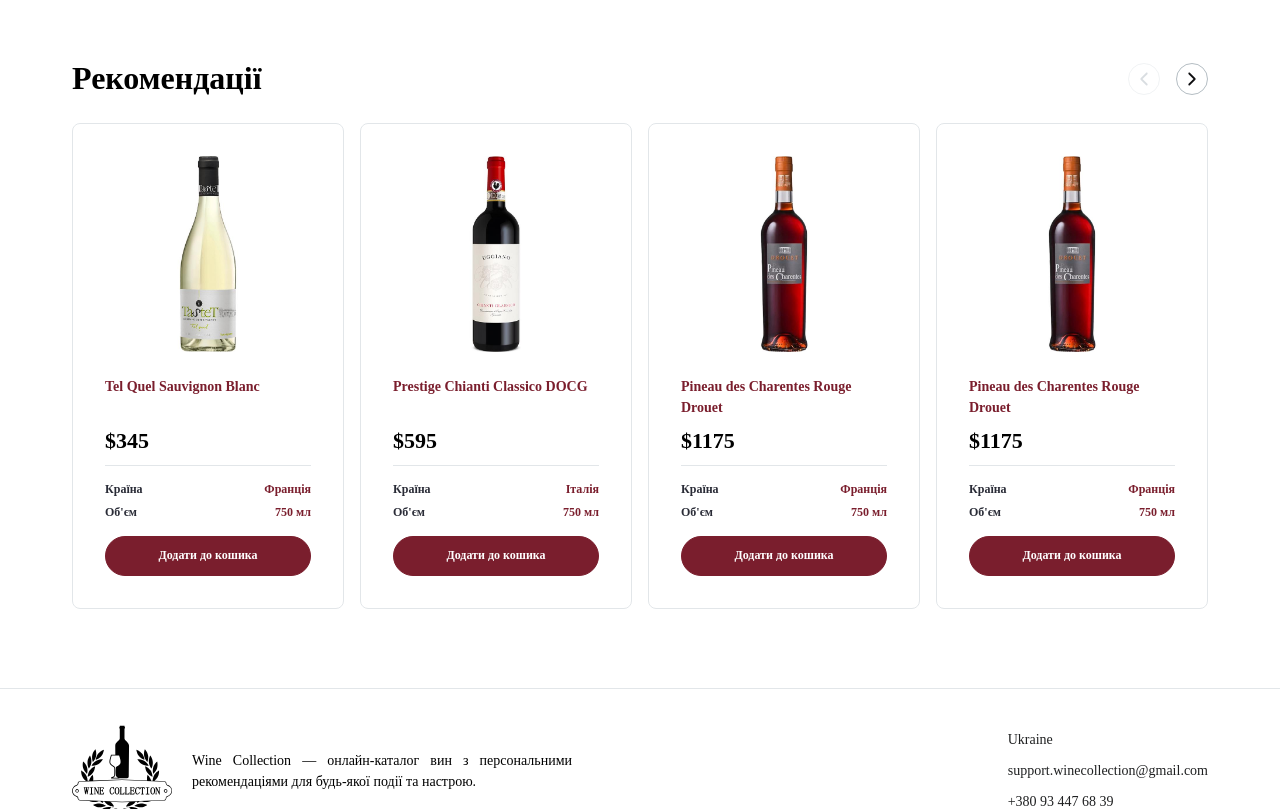
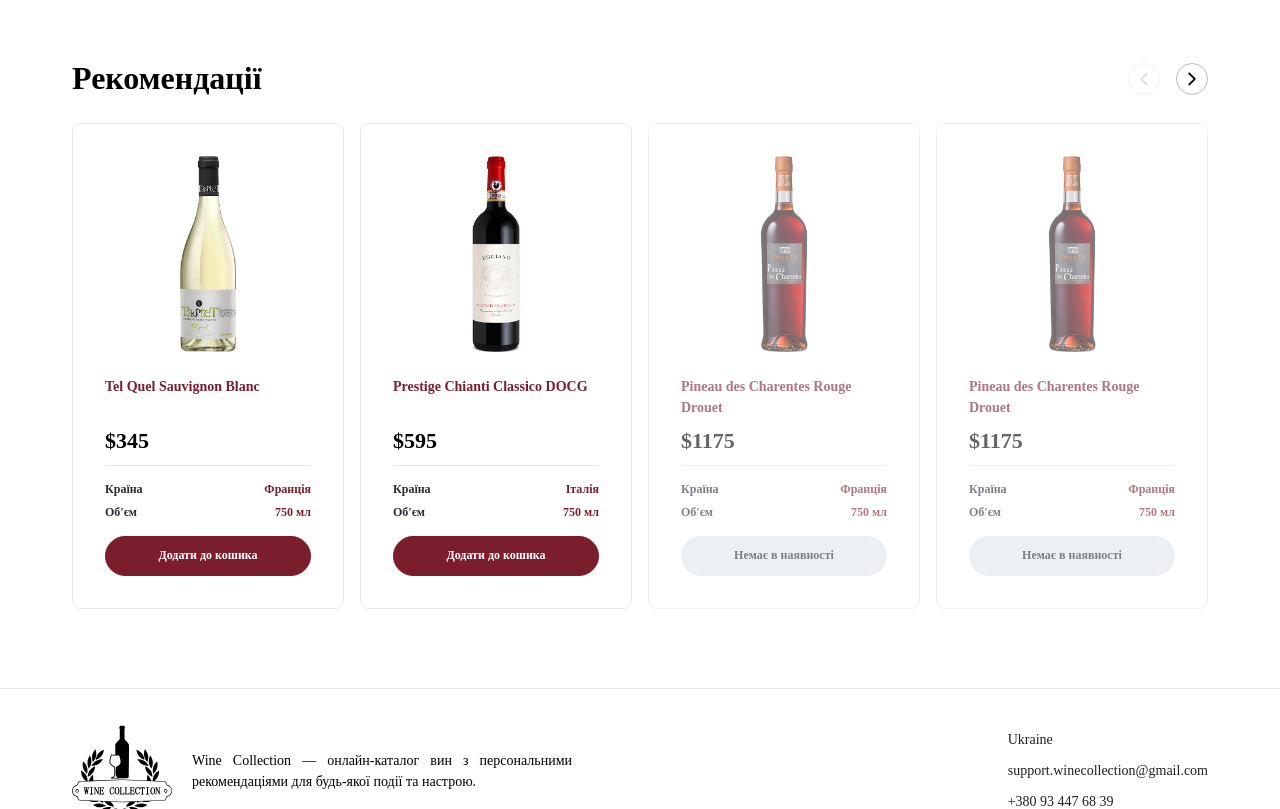
Before and after one commit to VitaliySemeniv/wine-collection-frontend, a React (Vite) app: page /wines/1 in a window 1280 px wide. Shown: the part 720-1529 px from the top of the page. Built offline with nearby package versions, Linux system fonts and the light colour scheme.

Commit message:
style: add disabled styles for out-of-stock products

```diff
--- a/src/modules/ProductDetailsPage/ProductDetailsPage.module.scss
+++ b/src/modules/ProductDetailsPage/ProductDetailsPage.module.scss
@@ -124,6 +124,13 @@
       background-color: $page-bg-color;
       color: $accent-color;
       border: 1px solid $accent-color;
+    }
+
+    &:disabled {
+      background-color: $gray-elements-color;
+      border-color: $gray-elements-color;
+      color: $gray-secondary-color;
+      cursor: not-allowed;
     }
   }
 
--- a/src/modules/ProductDetailsPage/ProductDetailsPage.tsx
+++ b/src/modules/ProductDetailsPage/ProductDetailsPage.tsx
@@ -34,6 +34,8 @@
   if (!product) {
     return <p>Товар не знайдено</p>;
   }
+
+  const isAvailable = product.inStock;
 
   return (
     <section className={styles['product-details']}>
@@ -84,7 +86,9 @@
                     </div>
                   </div>
 
-                  <button className={styles['product-details__button']}>Додати до кошика</button>
+                  <button className={styles['product-details__button']} disabled={!isAvailable}>
+                    {isAvailable ? 'Додати до кошика' : 'Немає в наявності'}
+                  </button>
                 </div>
               </div>
 
--- a/src/modules/shared/components/ProductCard/ProductCard.module.scss
+++ b/src/modules/shared/components/ProductCard/ProductCard.module.scss
@@ -142,5 +142,16 @@
       color: $accent-color;
       border: 1px solid $accent-color;
     }
+
+    &:disabled {
+      background-color: $gray-elements-color;
+      border-color: $gray-elements-color;
+      color: $gray-secondary-color;
+      cursor: not-allowed;
+    }
   }
 }
+
+.product-card[data-out-of-stock='true'] {
+  opacity: 0.6;
+}
--- a/src/modules/shared/components/ProductCard/ProductCard.tsx
+++ b/src/modules/shared/components/ProductCard/ProductCard.tsx
@@ -10,8 +10,10 @@
 };
 
 export const ProductCard: FC<Props> = ({ product }) => {
+  const isAvailable = product.inStock;
+
   return (
-    <article className={styles['product-card']}>
+    <article className={styles['product-card']} data-out-of-stock={!isAvailable}>
       <div className={styles['product-card__container']}>
         <Link to={`/wines/${product.id}`} className={styles['product-card__link']}>
           <img className={styles['product-card__image']} src={product.image} alt={product.name} />
@@ -41,7 +43,9 @@
           </div>
         </div>
 
-        <button className={styles['product-card__button']}>Додати до кошика</button>
+        <button className={styles['product-card__button']} disabled={!isAvailable}>
+          {isAvailable ? 'Додати до кошика' : 'Немає в наявності'}
+        </button>
       </div>
     </article>
   );
```
